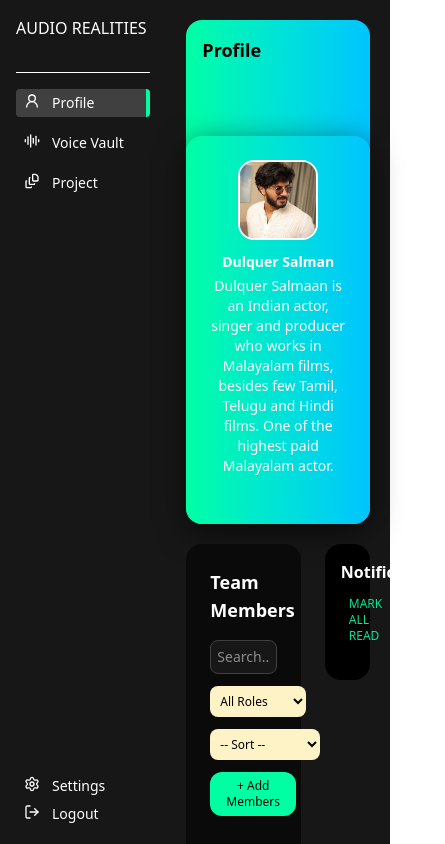
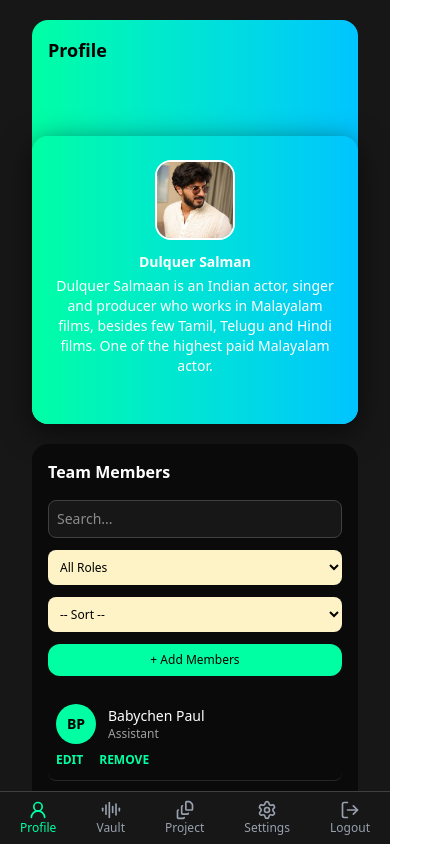
Before and after one commit to pranojtp/AR_Dashboard, a React (Vite) app in the folder User_dashboard/: page /userdashboard/profile in a window 390 px wide. Shown: the top 844 px of the page, 445 px wide, since content can reach past the window. Built offline with nearby package versions, Linux system fonts and the light colour scheme.

Commit message:
updated on 23-10-2025 9:14

```diff
--- a/User_dashboard/src/components/Sidebar.tsx
+++ b/User_dashboard/src/components/Sidebar.tsx
@@ -86,7 +86,13 @@
 // }
 
 import { useLocation, useNavigate } from "react-router-dom";
-import { UserRound, AudioLines, FileStack, Settings, LogOut } from "lucide-react";
+import {
+  UserRound,
+  AudioLines,
+  FileStack,
+  Settings,
+  LogOut,
+} from "lucide-react";
 
 const Sidebar = () => {
   const location = useLocation();
@@ -100,34 +106,35 @@ const Sidebar = () => {
   const isLoginActive = location.pathname === "/login";
 
   return (
-    <div className="w-72 h-screen bg-neutral-900 p-4 flex flex-col justify-between">
-
+    <>
+      {/* Desktop Sidebar */}
+      <div className="hidden md:flex w-64 lg:w-72 bg-neutral-900 p-4 flex-col justify-between fixed md:static">
         {/* Top section */}
         <div>
-        <h1 className="text-l font-sans mb-8 text-white">AUDIO REALITIES</h1>
+          <h1 className="text-lg font-sans mb-8 text-white tracking-wide">AUDIO REALITIES</h1>
           <hr className="text-white mb-4" />
 
           <nav className="space-y-3 text-sm text-gray-300">
             <button
               onClick={() => navigate("/userdashboard/profile")}
-            className={`flex flex-row gap-3 px-2 py-1 w-full text-left rounded text-white hover:border-r-4 border-[#00FFA3] hover:bg-neutral-700
-              ${isProfileActive ? 'border-r-4 bg-neutral-700' : ''}`}
+              className={`flex items-center gap-3 px-2 py-2 w-full text-left rounded text-white hover:border-r-4 border-[#00FFA3] hover:bg-neutral-700 transition
+                ${isProfileActive ? "border-r-4 bg-neutral-700" : ""}`}
             >
               <UserRound className="size-4" /> Profile
             </button>
 
             <button
               onClick={() => navigate("/userdashboard/voicevault")}
-            className={`flex flex-row gap-3 px-2 py-1 w-full text-left rounded text-white hover:border-r-4 border-[#00FFA3] hover:bg-neutral-700
-              ${isVoiceVaultActive ? 'border-r-4 bg-neutral-700' : ''}`}
+              className={`flex items-center gap-3 px-2 py-2 w-full text-left rounded text-white hover:border-r-4 border-[#00FFA3] hover:bg-neutral-700 transition
+                ${isVoiceVaultActive ? "border-r-4 bg-neutral-700" : ""}`}
             >
               <AudioLines className="size-4" /> Voice Vault
             </button>
 
             <button
               onClick={() => navigate("/userdashboard/projectpage/createproject")}
-            className={`flex flex-row gap-3 px-2 py-1 w-full text-left rounded text-white hover:border-r-4 border-[#00FFA3] hover:bg-neutral-700
-              ${isProjectActive ? 'border-r-4 bg-neutral-700' : ''}`}
+              className={`flex items-center gap-3 px-2 py-2 w-full text-left rounded text-white hover:border-r-4 border-[#00FFA3] hover:bg-neutral-700 transition
+                ${isProjectActive ? "border-r-4 bg-neutral-700" : ""}`}
             >
               <FileStack className="size-4" /> Project
             </button>
@@ -139,22 +146,71 @@ const Sidebar = () => {
           <nav className="text-sm text-gray-300">
             <button
               onClick={() => navigate("/userdashboard/settings/account")}
-            className={`flex flex-row gap-3 px-2 py-1 w-full text-left rounded text-white hover:border-r-4 border-[#00FFA3] hover:bg-neutral-700
-              ${isSettingsActive ? 'border-r-4 bg-neutral-700' : ''}`}
+              className={`flex items-center gap-3 px-2 py-2 w-full text-left rounded text-white hover:border-r-4 border-[#00FFA3] hover:bg-neutral-700 transition
+                ${isSettingsActive ? "border-r-4 bg-neutral-700" : ""}`}
             >
               <Settings className="size-4" /> Settings
             </button>
 
             <button
               onClick={() => navigate("/login")}
-            className={`flex flex-row gap-3 px-2 py-1 w-full text-left rounded text-white hover:border-r-4 border-[#00FFA3] hover:bg-neutral-700
-              ${isLoginActive ? 'border-r-4 bg-neutral-700' : ''}`}
+              className={`flex items-center gap-3 px-2 py-2 w-full text-left rounded text-white hover:border-r-4 border-[#00FFA3] hover:bg-neutral-700 transition
+                ${isLoginActive ? "border-r-4 bg-neutral-700" : ""}`}
             >
               <LogOut className="size-4" /> Logout
             </button>
           </nav>
         </div>
       </div>
+
+      {/* Mobile Bottom Nav */}
+      <div className="md:hidden fixed bottom-0 left-0 right-0 bg-neutral-900 text-white flex justify-around items-center py-2 border-t border-neutral-700 z-50">
+        <button
+          onClick={() => navigate("/userdashboard/profile")}
+          className={`flex flex-col items-center text-xs ${isProfileActive ? "text-[#00FFA3]" : "text-gray-400"
+            }`}
+        >
+          <UserRound className="size-5" />
+          <span>Profile</span>
+        </button>
+
+        <button
+          onClick={() => navigate("/userdashboard/voicevault")}
+          className={`flex flex-col items-center text-xs ${isVoiceVaultActive ? "text-[#00FFA3]" : "text-gray-400"
+            }`}
+        >
+          <AudioLines className="size-5" />
+          <span>Vault</span>
+        </button>
+
+        <button
+          onClick={() => navigate("/userdashboard/projectpage/createproject")}
+          className={`flex flex-col items-center text-xs ${isProjectActive ? "text-[#00FFA3]" : "text-gray-400"
+            }`}
+        >
+          <FileStack className="size-5" />
+          <span>Project</span>
+        </button>
+
+        <button
+          onClick={() => navigate("/userdashboard/settings/account")}
+          className={`flex flex-col items-center text-xs ${isSettingsActive ? "text-[#00FFA3]" : "text-gray-400"
+            }`}
+        >
+          <Settings className="size-5" />
+          <span>Settings</span>
+        </button>
+
+        <button
+          onClick={() => navigate("/login")}
+          className={`flex flex-col items-center text-xs ${isLoginActive ? "text-[#00FFA3]" : "text-gray-400"
+            }`}
+        >
+          <LogOut className="size-5" />
+          <span>Logout</span>
+        </button>
+      </div>
+    </>
   );
 };
 
--- a/User_dashboard/src/components/profile/Teams.tsx
+++ b/User_dashboard/src/components/profile/Teams.tsx
@@ -118,7 +118,6 @@ const Teams = () => {
     const [query, setQuery] = useState<string>("");
     const [showModal, setShowModal] = useState<boolean>(false);
 
-    // Dummy team members
     const members: Member[] = [
         { name: "Babychen Paul", role: "Assistant" },
         { name: "Biju Basil", role: "Legal Head" },
@@ -126,32 +125,27 @@ const Teams = () => {
         { name: "Nithin Chand", role: "Manager" },
     ];
 
-    // Filtering + Sorting
     const filteredAndSortedMembers = useMemo(() => {
         let filtered = members;
 
-        // Filter by role
         if (selectedValue !== "allroles") {
             filtered = filtered.filter(
                 (m) => m.role.toLowerCase() === selectedValue.toLowerCase()
             );
         }
 
-        // Search
         if (query.trim()) {
             filtered = filtered.filter((m) =>
                 m.name.toLowerCase().includes(query.toLowerCase())
             );
         }
 
-        // Sort
         if (sortBy === "names") filtered = [...filtered].sort((a, b) => a.name.localeCompare(b.name));
         if (sortBy === "role") filtered = [...filtered].sort((a, b) => a.role.localeCompare(b.role));
 
         return filtered;
     }, [members, selectedValue, sortBy, query]);
 
-    // Role Filter Options
     const options = [
         { label: "All Roles", value: "allroles" },
         { label: "Manager", value: "manager" },
@@ -164,7 +158,6 @@ const Teams = () => {
         { label: "Sort By Role", value: "role" },
     ];
 
-    // Function to get initials
     const getInitials = (name: string) =>
         name
             .split(" ")
@@ -173,10 +166,10 @@ const Teams = () => {
             .toUpperCase();
 
     return (
-        <div className="bg-neutral-950 rounded-2xl p-6 text-white relative">
+        <div className="bg-neutral-950 rounded-2xl p-4 sm:p-6 text-white relative w-full">
             {/* Header */}
             <div className="flex flex-col md:flex-row justify-between items-start md:items-center mb-4 gap-4">
-                <h3 className="text-lg font-semibold">Team Members</h3>
+                <h3 className="text-base sm:text-lg font-semibold">Team Members</h3>
 
                 <div className="flex flex-wrap items-center gap-3 w-full md:w-auto">
                     <input
@@ -184,13 +177,13 @@ const Teams = () => {
                         value={query}
                         onChange={(e) => setQuery(e.target.value)}
                         placeholder="Search..."
-                        className="p-1.5 border rounded-lg border-neutral-700 bg-neutral-900 text-white w-full sm:w-auto text-sm max-w-xs focus:outline-none"
+                        className="p-2 sm:p-1.5 border rounded-lg border-neutral-700 bg-neutral-900 text-white w-full sm:w-auto text-sm sm:text-xs max-w-full sm:max-w-xs focus:outline-none"
                     />
 
                     <select
                         value={selectedValue}
                         onChange={(e) => setSelectedValue(e.target.value)}
-                        className="p-1.5 rounded-lg bg-amber-100 text-black text-xs"
+                        className="p-2 sm:p-1.5 rounded-lg bg-amber-100 text-black text-xs sm:text-xs w-full sm:w-auto"
                     >
                         {options.map((option) => (
                             <option key={option.value} value={option.value}>
@@ -202,7 +195,7 @@ const Teams = () => {
                     <select
                         value={sortBy}
                         onChange={(e) => setSortBy(e.target.value)}
-                        className="p-1.5 rounded-lg bg-amber-100 text-black text-xs"
+                        className="p-2 sm:p-1.5 rounded-lg bg-amber-100 text-black text-xs sm:text-xs w-full sm:w-auto"
                     >
                         <option value="">-- Sort --</option>
                         {sortOptions.map((option) => (
@@ -214,7 +207,7 @@ const Teams = () => {
 
                     <button
                         onClick={() => setShowModal(true)}
-                        className="px-4 py-1.5 bg-[#00FFA3] text-black rounded-xl hover:bg-[#00e695] transition text-xs font-medium"
+                        className="px-4 py-2 sm:py-1.5 bg-[#00FFA3] text-black rounded-xl hover:bg-[#00e695] transition text-xs sm:text-xs font-medium w-full sm:w-auto"
                     >
                         + Add Members
                     </button>
@@ -227,19 +220,19 @@ const Teams = () => {
                     filteredAndSortedMembers.map((member, index) => (
                         <div
                             key={index}
-                            className="flex items-center justify-between py-3 hover:bg-neutral-900 transition rounded-lg px-2"
+                            className="flex flex-col sm:flex-row sm:items-center sm:justify-between py-3 hover:bg-neutral-900 transition rounded-lg px-2 gap-2 sm:gap-0"
                         >
-                            <div className="flex items-center gap-2">
-                                <div className="w-10 h-10 flex items-center justify-center rounded-full bg-[#00FFA3] text-black font-semibold">
+                            <div className="flex items-center gap-3 sm:gap-2">
+                                <div className="w-10 h-10 flex items-center justify-center rounded-full bg-[#00FFA3] text-black font-semibold text-sm sm:text-base">
                                     {getInitials(member.name)}
                                 </div>
                                 <div>
-                                    <p className="font-medium text-xs">{member.name}</p>
-                                    <p className="text-neutral-400 text-xs">{member.role}</p>
+                                    <p className="font-medium text-sm sm:text-xs">{member.name}</p>
+                                    <p className="text-neutral-400 text-xs sm:text-xs">{member.role}</p>
                                 </div>
                             </div>
 
-                            <div className="flex gap-4 text-[#00FFA3] text-xs font-semibold">
+                            <div className="flex gap-4 text-[#00FFA3] text-xs font-semibold sm:justify-end">
                                 <button className="hover:text-[#00e695]">EDIT</button>
                                 <button className="hover:text-red-400">REMOVE</button>
                             </div>
@@ -251,10 +244,9 @@ const Teams = () => {
             </div>
 
             {/* Footer */}
-            <div className="flex justify-between items-center border-t border-neutral-800 mt-4 pt-3 text-xs text-neutral-400">
+            <div className="flex flex-col sm:flex-row justify-between items-start sm:items-center border-t border-neutral-800 mt-4 pt-3 text-xs text-neutral-400 gap-2">
                 <p>
-                    Showing {filteredAndSortedMembers.length} of {members.length} team
-                    members
+                    Showing {filteredAndSortedMembers.length} of {members.length} team members
                 </p>
                 <p>
                     Total Members:{" "}
@@ -276,7 +268,7 @@ const Teams = () => {
                             onClick={() => setShowModal(false)}
                         />
                         <motion.div
-                            className="fixed inset-0 flex items-center justify-center z-50"
+                            className="fixed inset-0 flex items-center justify-center z-50 p-3 sm:p-6"
                             initial={{ opacity: 0, scale: 0.8 }}
                             animate={{ opacity: 1, scale: 1 }}
                             exit={{ opacity: 0, scale: 0.8 }}
--- a/User_dashboard/src/pages/Profilepage.tsx
+++ b/User_dashboard/src/pages/Profilepage.tsx
@@ -1,23 +1,29 @@
-import Profilecard from "../components/profile/Profilecard"
-import Teams from "../components/profile/Teams"
-import Notification from "../components/profile/Notification"
+import Profilecard from "../components/profile/Profilecard";
+import Teams from "../components/profile/Teams";
+import Notification from "../components/profile/Notification";
 
 const Profilepage = () => {
   return (
     <>
-      <div className="flex-1 space-y-5">
+      <div className="flex-1 h-full space-y-5 px-3 sm:px-4 md:px-6 lg:px-8 pb-6">
+        {/* Profile Card */}
         <Profilecard />
-        <div className="grid grid-cols-3 gap-6">
-          <div className="col-span-2">
+
+        {/* Teams + Notification Section */}
+        <div className="grid grid-cols-1 lg:grid-cols-3 gap-4 sm:gap-6">
+          {/* Teams - spans two columns on large screens */}
+          <div className="lg:col-span-2">
             <Teams />
           </div>
+
+          {/* Notification - stacks below on mobile */}
           <div>
             <Notification />
           </div>
         </div>
       </div>
     </>
-  )
-}
+  );
+};
 
-export default Profilepage
+export default Profilepage;
```
Also changed, not shown: User_dashboard/src/pages/Projectpage.tsx (+9 -9 lines), User_dashboard/src/pages/Voicevault.tsx (+13 -7 lines). Lines whose indentation alone changed are shown as unchanged.
